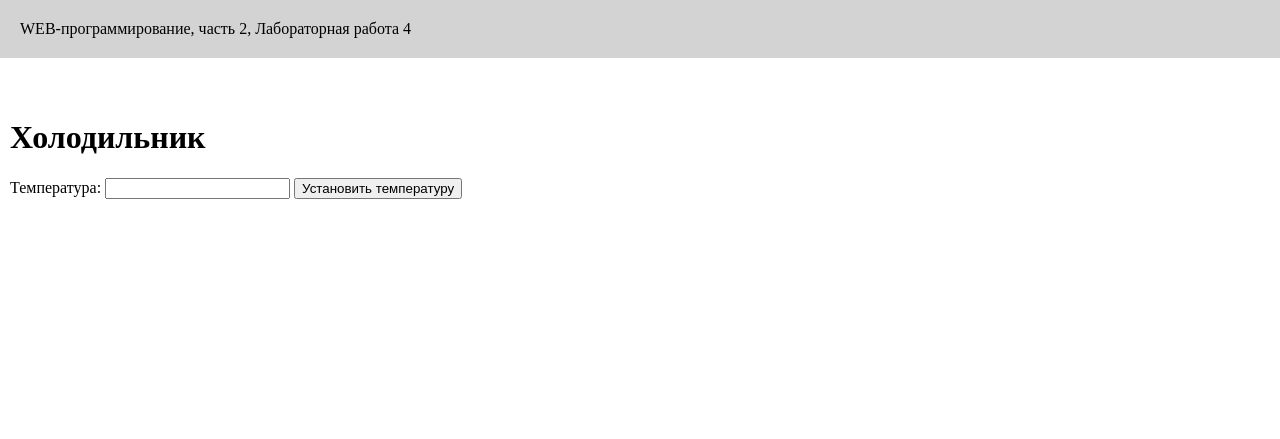
After one commit to PonchTwitch/MyLabs2, a Flask app: page /lab4/fridge/ in a window 1280 px wide. The commit adds this page. Shown: the top 439 px of the page. Run offline with Flask 3, Linux system fonts and the light colour scheme.

Commit message:
Холодильник

```diff
--- a/lab4.py
+++ b/lab4.py
@@ -27,3 +27,26 @@ def login():
 
     error = 'Неверные логин и/или пароль'
     return render_template('login.html', error=error, username=username, password=password)
+
+@lab4.route('/lab4/fridge/', methods = ['GET', 'POST'])
+def fridge():
+    temperature = request.form.get('temperature')
+    message = ""
+
+    if request.method == 'POST':
+        if not temperature:
+            message = "Ошибка: не задана температура"
+        else:
+            temperature = int(temperature)
+            if temperature < -12:
+                message = "Не удалось установить температуру — слишком низкое значение"
+            elif temperature > -1:
+                message = "Не удалось установить температуру — слишком высокое значение"
+            elif -12 <= temperature <= -9:
+                message = f"Установлена температура: {temperature}°С" + "❄️❄️❄️"
+            elif -8 <= temperature <= -5:
+                message = f"Установлена температура: {temperature}°С" + "❄️❄️"
+            elif -4 <= temperature <= -1:
+                message = f"Установлена температура: {temperature}°С" + "❄️"
+
+    return render_template('fridge.html', message=message, temperature=temperature)
--- /dev/null
+++ b/templates/fridge.html
@@ -0,0 +1,15 @@
+{% extends "base.html" %}
+
+{% block lab %}Лабораторная работа 4{% endblock %}
+
+{% block main %}
+    <h1>Холодильник</h1>
+    <form class="fridge" method="post">
+        <label class="fridge-label-input" for="temperature">Температура:</label>
+        <input class="fridge-label-input" type="number" id="temperature" name="temperature" value="{{ temperature }}">
+        <button class="fridge-button" type="submit">Установить температуру</button>
+    </form>
+    {% if message %}
+        <p class="fridge-temperature">{{ message }}</p>
+    {% endif %}
+{% endblock %}
--- a/templates/lab4.html
+++ b/templates/lab4.html
@@ -10,6 +10,9 @@
         <li>
             <a href="/lab4/login">Авторизация</a>
         </li>
+        <li>
+            <a href="/lab4/fridge">Холодильник</a>
+        </li>
     </ol>
 
     <a href="/menu">Меню</a>
```
